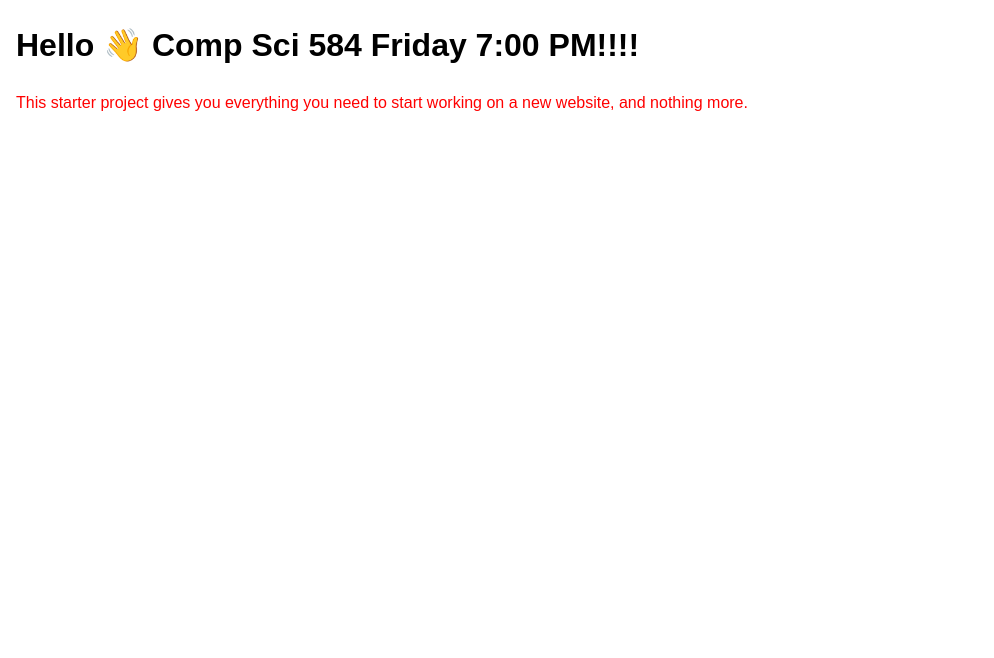
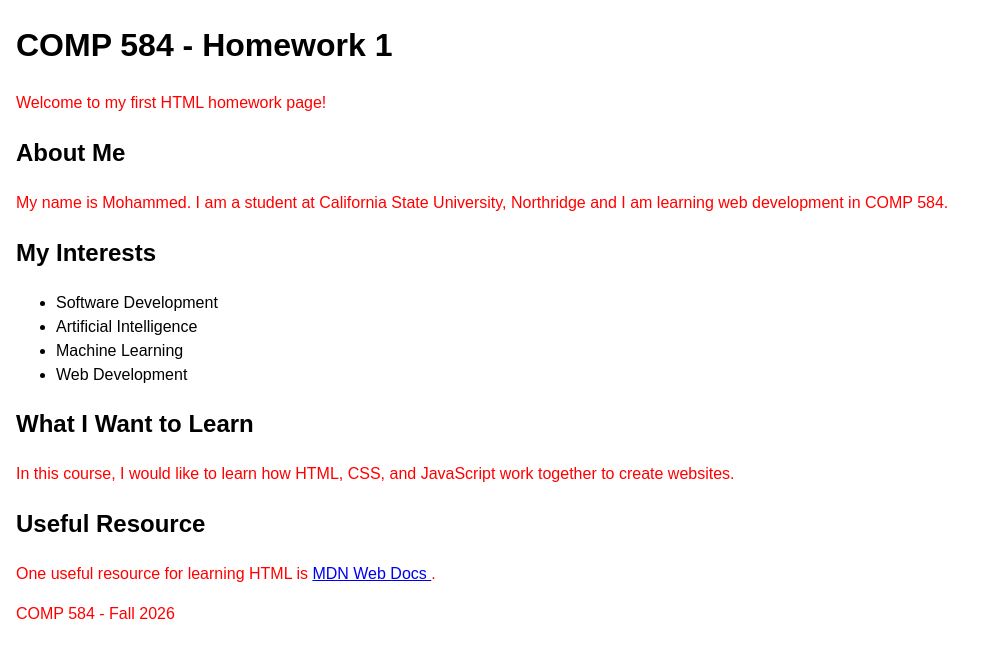
Before and after one commit to HashGit-code/26-Fall-Comp584-hw1, a plain HTML site: page index.html in a window 1280 px wide. Shown: the whole page, without its empty margins (0-994 px from the left). Drawn offline with Linux system fonts and the light colour scheme.

Commit message:
Completed Hw1

```diff
--- a/index.html
+++ b/index.html
@@ -14,11 +14,59 @@
     <script src="script.js" defer></script>
   </head>
   <body>
-    <!-- this is the start of content -->
-    <h1>Hello 👋 Comp Sci 584 Friday 7:00 PM!!!!</h1>
-    <p>
-      This starter project gives you everything you need to start working on a
-      new website, and nothing more.
-    </p>
+    <header id="top">
+      <h1 class="main-title">COMP 584 - Homework 1</h1>
+      <p>Welcome to my first HTML homework page!</p>
+    </header>
+
+    <main>
+      <section id="about">
+        <h2>About Me</h2>
+
+        <p title="A little information about me">
+          My name is Mohammed. I am a student at California State University,
+          Northridge and I am learning web development in COMP 584.
+        </p>
+      </section>
+
+      <section id="interests">
+        <h2>My Interests</h2>
+
+        <ul>
+          <li>Software Development</li>
+          <li>Artificial Intelligence</li>
+          <li>Machine Learning</li>
+          <li>Web Development</li>
+        </ul>
+      </section>
+
+      <section id="goals">
+        <h2>What I Want to Learn</h2>
+
+        <p>
+          In this course, I would like to learn how HTML, CSS, and JavaScript
+          work together to create websites.
+        </p>
+      </section>
+
+      <section id="resources">
+        <h2>Useful Resource</h2>
+
+        <p>
+          One useful resource for learning HTML is
+          <a
+            href="https://developer.mozilla.org/en-US/docs/Web/HTML"
+            target="_blank"
+            title="Visit the MDN HTML documentation"
+          >
+            MDN Web Docs </a
+          >.
+        </p>
+      </section>
+    </main>
+
+    <footer>
+      <p>COMP 584 - Fall 2026</p>
+    </footer>
   </body>
 </html>
```
